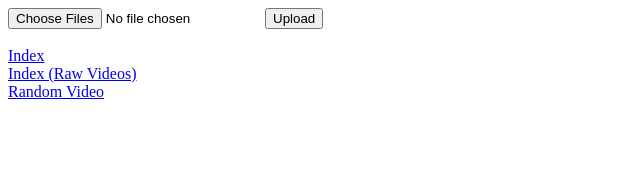
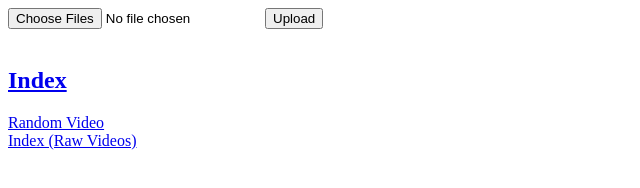
Before and after one commit to Gabeperson/mini-nas, a plain HTML site: page web/index.html in a window 1280 px wide. Shown: the whole page, without its empty margins (0-640 px from the left). Drawn offline with Linux system fonts and the light colour scheme.

Commit message:
Update index.html

```diff
--- a/web/index.html
+++ b/web/index.html
@@ -6,11 +6,10 @@
 </form>
 
 <br>
-<a href="/contents">Index</a>
+<a href="/contents"><h2>Index</h2></a>
+<a href="/random">Random Video</a>
 <br>
 <a href="/contentsraw">Index (Raw Videos)</a>
-<br>
-<a href="/random">Random Video</a>
 
 
 
```
